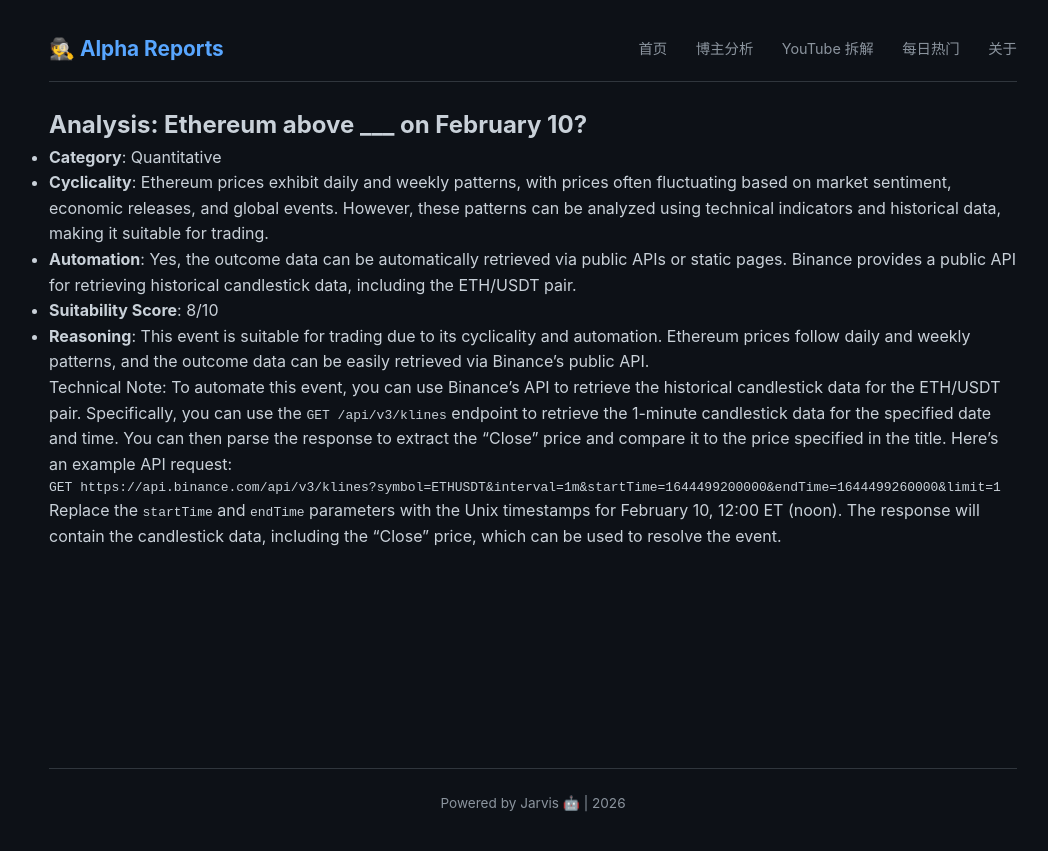
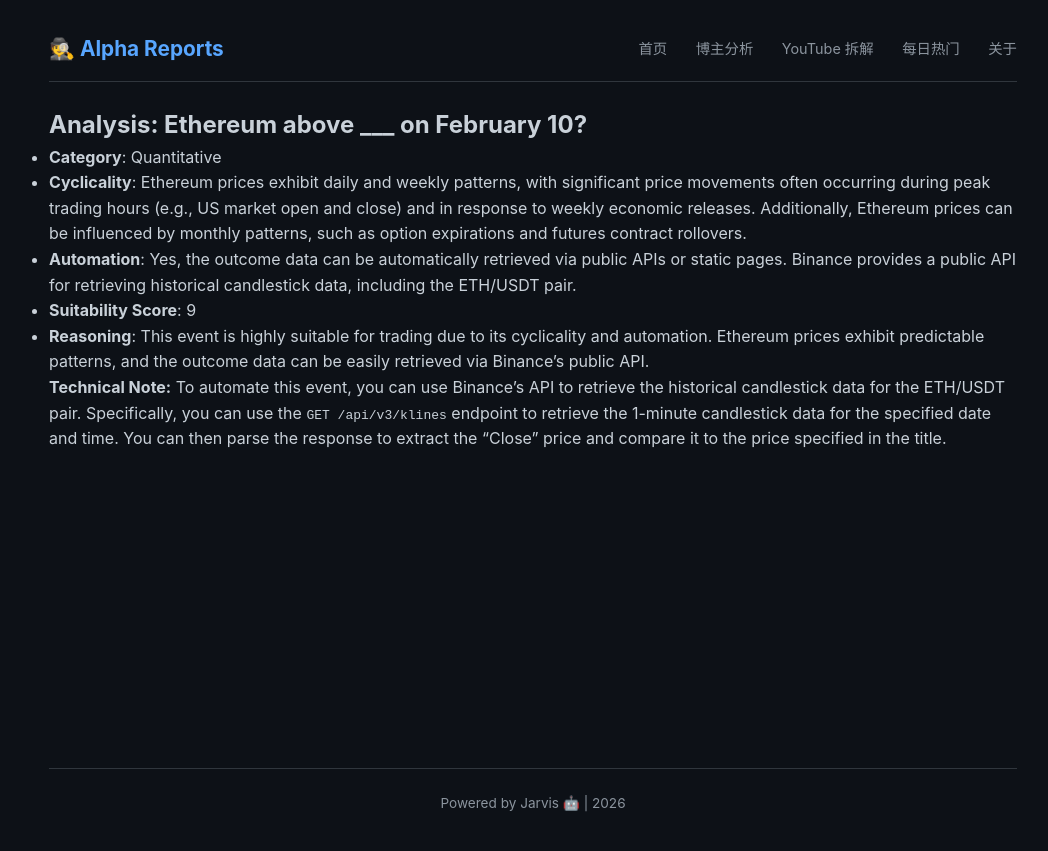
Before and after one commit to amencris073-png/crypto-alpha-reports, a Jekyll site: the page built from polymarket_analysis/quantitative/2026-02-04_ethereum_above_____on_february_10.md, in a window 1280 px wide. Shown: the top 851 px of the page, without its empty margins (107-1155 px from the left). Built offline with Jekyll 4.4.1, drawn with Linux system fonts in a browser that asks for light colours; our own code applies the rules of GitHub Pages for plain Markdown files.

Commit message:
Automated analysis for Ethereum above ___ on February 10?

````diff
--- a/polymarket_analysis/quantitative/2026-02-04_ethereum_above_____on_february_10.md
+++ b/polymarket_analysis/quantitative/2026-02-04_ethereum_above_____on_february_10.md
@@ -1,14 +1,9 @@
 ## Analysis: Ethereum above ___ on February 10?
 
 - **Category**: Quantitative
-- **Cyclicality**: Ethereum prices exhibit daily and weekly patterns, with prices often fluctuating based on market sentiment, economic releases, and global events. However, these patterns can be analyzed using technical indicators and historical data, making it suitable for trading.
+- **Cyclicality**: Ethereum prices exhibit daily and weekly patterns, with significant price movements often occurring during peak trading hours (e.g., US market open and close) and in response to weekly economic releases. Additionally, Ethereum prices can be influenced by monthly patterns, such as option expirations and futures contract rollovers.
 - **Automation**: Yes, the outcome data can be automatically retrieved via public APIs or static pages. Binance provides a public API for retrieving historical candlestick data, including the ETH/USDT pair.
-- **Suitability Score**: 8/10
-- **Reasoning**: This event is suitable for trading due to its cyclicality and automation. Ethereum prices follow daily and weekly patterns, and the outcome data can be easily retrieved via Binance's public API.
+- **Suitability Score**: 9
+- **Reasoning**: This event is highly suitable for trading due to its cyclicality and automation. Ethereum prices exhibit predictable patterns, and the outcome data can be easily retrieved via Binance's public API.
 
-Technical Note:
-To automate this event, you can use Binance's API to retrieve the historical candlestick data for the ETH/USDT pair. Specifically, you can use the `GET /api/v3/klines` endpoint to retrieve the 1-minute candlestick data for the specified date and time. You can then parse the response to extract the "Close" price and compare it to the price specified in the title. Here's an example API request:
-```bash
-GET https://api.binance.com/api/v3/klines?symbol=ETHUSDT&interval=1m&startTime=1644499200000&endTime=1644499260000&limit=1
-```
-Replace the `startTime` and `endTime` parameters with the Unix timestamps for February 10, 12:00 ET (noon). The response will contain the candlestick data, including the "Close" price, which can be used to resolve the event.
+**Technical Note:** To automate this event, you can use Binance's API to retrieve the historical candlestick data for the ETH/USDT pair. Specifically, you can use the `GET /api/v3/klines` endpoint to retrieve the 1-minute candlestick data for the specified date and time. You can then parse the response to extract the "Close" price and compare it to the price specified in the title.
````
